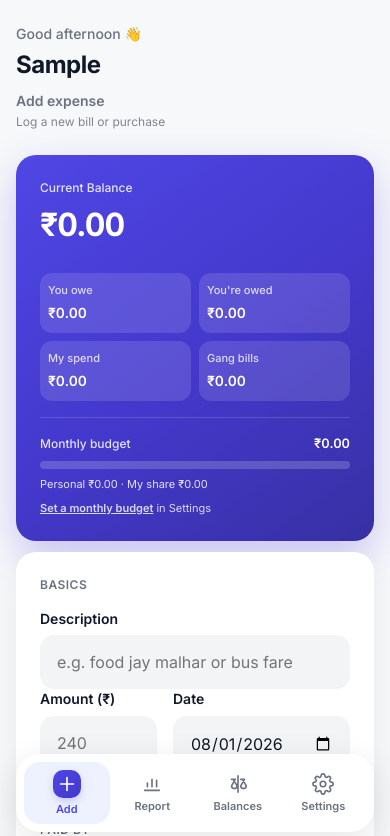
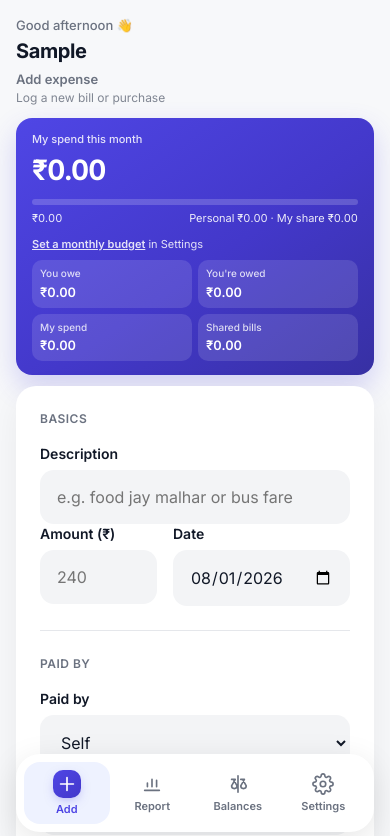
Before and after one commit to Manojhankare/SplitwiseMini, a Flask app: page / in a window 390 px wide. Shown: the top 836 px of the page. Run offline with Flask 3, Linux system fonts and the light colour scheme; the visitor is signed in with stand-in values (Sample User, id 1); data that the repository does not hold is empty; some libraries are stand-ins or nearby versions.

Commit message:
Refactor index.html for improved budget display and styling. Updated hero card to show "Left this month" and "Shared bills" instead of previous labels. Adjusted CSS for better layout and responsiveness, including margin and padding changes. Removed outdated elements and enhanced the hero stats section for clarity.

```diff
--- a/app/templates/index.html
+++ b/app/templates/index.html
@@ -72,16 +72,16 @@
 
   /* ========== Header / Hero ========== */
   .topbar {
-    padding: var(--space-3) var(--space-2) var(--space-1);
+    padding: var(--space-2) var(--space-2) 4px;
   }
   .greeting {
-    font-size: 14px;
+    font-size: 13px;
     font-weight: 500;
     color: var(--muted);
-    margin: 0 0 4px;
+    margin: 0 0 2px;
   }
   .greeting-name {
-    font-size: 24px;
+    font-size: 20px;
     font-weight: 700;
     color: var(--ink);
     margin: 0;
@@ -89,13 +89,13 @@
     text-transform: capitalize;
   }
   .page-meta {
-    margin-top: var(--space-1);
+    margin-top: 4px;
     display: flex;
     flex-direction: column;
-    gap: 2px;
+    gap: 0;
   }
   .page-meta h1 {
-    font-size: 14px;
+    font-size: 13px;
     font-weight: 600;
     color: var(--muted);
     margin: 0;
@@ -108,84 +108,36 @@
   }
 
   .hero-card {
-    margin: var(--space-2) var(--space-2) 0;
-    padding: var(--space-3);
-    border-radius: var(--radius);
+    margin: var(--space-1) var(--space-2) 0;
+    padding: 14px var(--space-2);
+    border-radius: 16px;
     background: var(--grad-hero);
     color: #fff;
-    box-shadow: 0 16px 40px rgba(79, 70, 229, 0.28);
+    box-shadow: 0 12px 28px rgba(79, 70, 229, 0.22);
     animation: fadeSlide .35s ease;
   }
   .hero-label {
-    font-size: 12px;
+    font-size: 11px;
     font-weight: 500;
     opacity: 0.85;
-    margin: 0 0 6px;
+    margin: 0 0 2px;
   }
   .hero-balance {
-    font-size: 32px;
+    font-size: 28px;
     font-weight: 700;
     letter-spacing: -0.03em;
-    margin: 0 0 var(--space-3);
+    margin: 0 0 8px;
     font-variant-numeric: tabular-nums;
   }
-  .hero-stats {
-    display: grid;
-    grid-template-columns: repeat(2, 1fr);
-    gap: var(--space-1);
-  }
-  .hero-stat {
-    background: rgba(255,255,255,0.12);
-    border-radius: 12px;
-    padding: 10px 8px;
-    min-width: 0;
-  }
-  .hero-stat-label {
-    display: block;
-    font-size: 11px;
-    font-weight: 500;
-    opacity: 0.8;
-    margin-bottom: 4px;
-  }
-  .hero-stat-value {
-    display: block;
-    font-size: 14px;
-    font-weight: 600;
-    font-variant-numeric: tabular-nums;
-    white-space: nowrap;
-    overflow: hidden;
-    text-overflow: ellipsis;
-  }
-  .hero-budget {
-    margin-top: var(--space-2);
-    padding-top: var(--space-2);
-    border-top: 1px solid rgba(255,255,255,0.15);
-  }
-  .hero-budget-head {
-    display: flex;
-    justify-content: space-between;
-    align-items: baseline;
-    gap: 8px;
-    margin-bottom: 8px;
-  }
-  .hero-budget-title {
-    font-size: 12px;
-    font-weight: 500;
-    opacity: 0.85;
-    margin: 0;
-  }
-  .hero-budget-amounts {
-    font-size: 13px;
-    font-weight: 600;
-    font-variant-numeric: tabular-nums;
-    margin: 0;
-    text-align: right;
+  .hero-balance.is-over {
+    color: #FECACA;
   }
   .hero-budget-bar {
-    height: 8px;
+    height: 6px;
     border-radius: 999px;
     background: rgba(255,255,255,0.18);
     overflow: hidden;
+    margin-bottom: 6px;
   }
   .hero-budget-bar > span {
     display: block;
@@ -199,22 +151,51 @@
   .hero-budget-bar.over > span { background: #FCA5A5; }
   .hero-budget-meta {
     display: flex;
+    flex-wrap: wrap;
     justify-content: space-between;
-    gap: 8px;
-    margin-top: 8px;
+    gap: 4px 8px;
+    margin: 0 0 10px;
+    font-size: 11px;
+    opacity: 0.9;
+    font-variant-numeric: tabular-nums;
+  }
+  .hero-budget-hint {
+    margin: 0 0 8px;
     font-size: 11px;
     opacity: 0.85;
-  }
-  .hero-budget-hint {
-    margin: 8px 0 0;
-    font-size: 11px;
-    opacity: 0.8;
   }
   .hero-budget-hint a {
     color: #fff;
     font-weight: 600;
     text-decoration: underline;
     cursor: pointer;
+  }
+  .hero-stats {
+    display: grid;
+    grid-template-columns: repeat(2, 1fr);
+    gap: 6px;
+  }
+  .hero-stat {
+    background: rgba(255,255,255,0.12);
+    border-radius: 10px;
+    padding: 6px 8px;
+    min-width: 0;
+  }
+  .hero-stat-label {
+    display: block;
+    font-size: 10px;
+    font-weight: 500;
+    opacity: 0.8;
+    margin-bottom: 2px;
+  }
+  .hero-stat-value {
+    display: block;
+    font-size: 13px;
+    font-weight: 600;
+    font-variant-numeric: tabular-nums;
+    white-space: nowrap;
+    overflow: hidden;
+    text-overflow: ellipsis;
   }
 
   /* ========== Loading ========== */
@@ -774,7 +755,7 @@
     .hero-stat-value { font-size: 15px; }
   }
   @media (min-width: 768px) {
-    .hero-balance { font-size: 36px; }
+    .hero-balance { font-size: 32px; }
   }
 
   /* ========== Print ========== */
@@ -810,9 +791,17 @@
     </div>
   </header>
 
-  <div class="hero-card" aria-label="Balance summary">
-    <p class="hero-label">Current Balance</p>
+  <div class="hero-card" aria-label="Monthly budget summary">
+    <p class="hero-label" id="heroBalanceLabel">Left this month</p>
     <p class="hero-balance" id="heroBalance">₹0.00</p>
+    <div class="hero-budget-bar" id="heroBudgetBar" aria-hidden="true"><span id="heroBudgetFill"></span></div>
+    <div class="hero-budget-meta">
+      <span id="heroBudgetSpentTarget"><span id="heroThisMonthDetail">₹0.00</span><span id="heroBudgetTargetWrap"> / <span id="heroBudgetTarget">—</span></span></span>
+      <span id="heroBudgetBreakdown">Personal ₹0 · My share ₹0</span>
+    </div>
+    <p class="hero-budget-hint hidden" id="heroBudgetHint">
+      <a onclick="showTab('settings')">Set a monthly budget</a> in Settings
+    </p>
     <div class="hero-stats">
       <div class="hero-stat">
         <span class="hero-stat-label">You owe</span>
@@ -827,26 +816,9 @@
         <span class="hero-stat-value" id="heroThisMonth">₹0.00</span>
       </div>
       <div class="hero-stat">
-        <span class="hero-stat-label">Gang bills</span>
+        <span class="hero-stat-label">Shared bills</span>
         <span class="hero-stat-value" id="heroGangBills">₹0.00</span>
       </div>
-    </div>
-    <div class="hero-budget" id="heroBudgetBlock">
-      <div class="hero-budget-head">
-        <p class="hero-budget-title">Monthly budget</p>
-        <p class="hero-budget-amounts">
-          <span id="heroThisMonthDetail">₹0.00</span>
-          <span id="heroBudgetTargetWrap"> / <span id="heroBudgetTarget">—</span></span>
-        </p>
-      </div>
-      <div class="hero-budget-bar" id="heroBudgetBar" aria-hidden="true"><span id="heroBudgetFill"></span></div>
-      <div class="hero-budget-meta">
-        <span id="heroBudgetBreakdown">Personal ₹0 · My share ₹0</span>
-        <span id="heroBudgetRemaining"></span>
-      </div>
-      <p class="hero-budget-hint hidden" id="heroBudgetHint">
-        <a onclick="showTab('settings')">Set a monthly budget</a> in Settings
-      </p>
     </div>
   </div>
 
@@ -964,7 +936,7 @@
 
       <div class="card" id="section-budget">
         <h2><span class="dot"></span>Monthly budget</h2>
-        <p class="period-hint">Uses your personal expenses + your share of shared bills. Gang bill totals are shown separately on the home card.</p>
+        <p class="period-hint">Uses your personal expenses + your share of shared bills. Shared bill totals are shown separately on the home card.</p>
         <label for="monthlyBudgetInput">Target (₹ / month)</label>
         <div class="row">
           <input type="number" id="monthlyBudgetInput" min="0" step="0.01" placeholder="e.g. 2000" />
@@ -1131,15 +1103,16 @@ function updateHeroSummary() {
     if (v > 0.001) youreOwed += v;
     else if (v < -0.001) youOwe += Math.abs(v);
   });
-  const selfBal = Number((lastBalances || {}).self);
-  const net = Number.isFinite(selfBal) ? selfBal : (youreOwed - youOwe);
+  // Prefer pairwise for owe tiles (period-aware from loaded data).
+  // Settlement net is no longer the hero headline.
 
   const spent = Number(lastBudgetSummary.budget_spent) || 0;
   const personal = Number(lastBudgetSummary.budget_personal) || 0;
   const myShared = Number(lastBudgetSummary.budget_my_shared) || 0;
-  const gang = Number(lastBudgetSummary.budget_shared_total) || 0;
+  const sharedTotal = Number(lastBudgetSummary.budget_shared_total) || 0;
   const target = lastBudgetSummary.monthly_budget;
 
+  const labelEl = document.getElementById('heroBalanceLabel');
   const balEl = document.getElementById('heroBalance');
   const oweEl = document.getElementById('heroYouOwe');
   const owedEl = document.getElementById('heroYoureOwed');
@@ -1151,15 +1124,13 @@ function updateHeroSummary() {
   const barEl = document.getElementById('heroBudgetBar');
   const fillEl = document.getElementById('heroBudgetFill');
   const breakdownEl = document.getElementById('heroBudgetBreakdown');
-  const remainingEl = document.getElementById('heroBudgetRemaining');
   const hintEl = document.getElementById('heroBudgetHint');
   const budgetInput = document.getElementById('monthlyBudgetInput');
 
-  if (balEl) balEl.textContent = (net < 0 ? '−' : '') + fmt(Math.abs(net));
   if (oweEl) oweEl.textContent = fmt(youOwe);
   if (owedEl) owedEl.textContent = fmt(youreOwed);
   if (monthEl) monthEl.textContent = fmt(spent);
-  if (gangEl) gangEl.textContent = fmt(gang);
+  if (gangEl) gangEl.textContent = fmt(sharedTotal);
   if (detailEl) detailEl.textContent = fmt(spent);
   if (breakdownEl) {
     breakdownEl.textContent = `Personal ${fmt(personal)} · My share ${fmt(myShared)}`;
@@ -1172,25 +1143,31 @@ function updateHeroSummary() {
     budgetInput.value = hasTarget ? Number(target) : '';
   }
 
+  if (balEl) balEl.classList.remove('is-over');
+
   if (hasTarget) {
     const t = Number(target);
+    const left = t - spent;
+    const over = left < -0.001;
+    if (labelEl) labelEl.textContent = over ? 'Over budget' : 'Left this month';
+    if (balEl) {
+      balEl.textContent = fmt(Math.abs(left));
+      if (over) balEl.classList.add('is-over');
+    }
     const pct = Math.min(100, (spent / t) * 100);
     if (targetEl) targetEl.textContent = fmt(t);
     if (barEl) {
       barEl.classList.remove('warn', 'over');
-      if (spent > t) barEl.classList.add('over');
+      if (over) barEl.classList.add('over');
       else if (spent / t >= 0.8) barEl.classList.add('warn');
     }
     if (fillEl) fillEl.style.width = pct + '%';
-    if (remainingEl) {
-      const left = t - spent;
-      remainingEl.textContent = left >= 0 ? `${fmt(left)} left` : `${fmt(Math.abs(left))} over`;
-    }
   } else {
+    if (labelEl) labelEl.textContent = 'My spend this month';
+    if (balEl) balEl.textContent = fmt(spent);
     if (targetEl) targetEl.textContent = '—';
     if (fillEl) fillEl.style.width = '0%';
     if (barEl) barEl.classList.remove('warn', 'over');
-    if (remainingEl) remainingEl.textContent = '';
   }
 }
 
```
Also changed, not shown: docs/AGENTS.md (+1 -1 lines), docs/PROJECT.md (+3 -3 lines).
